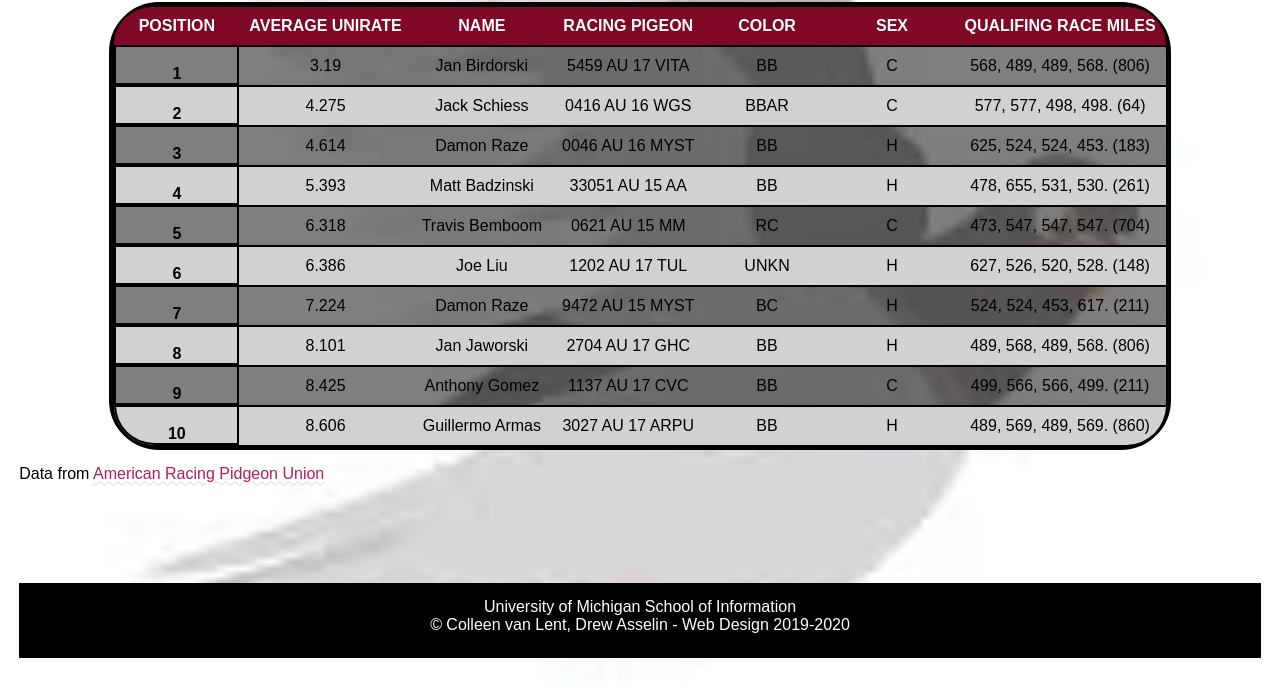
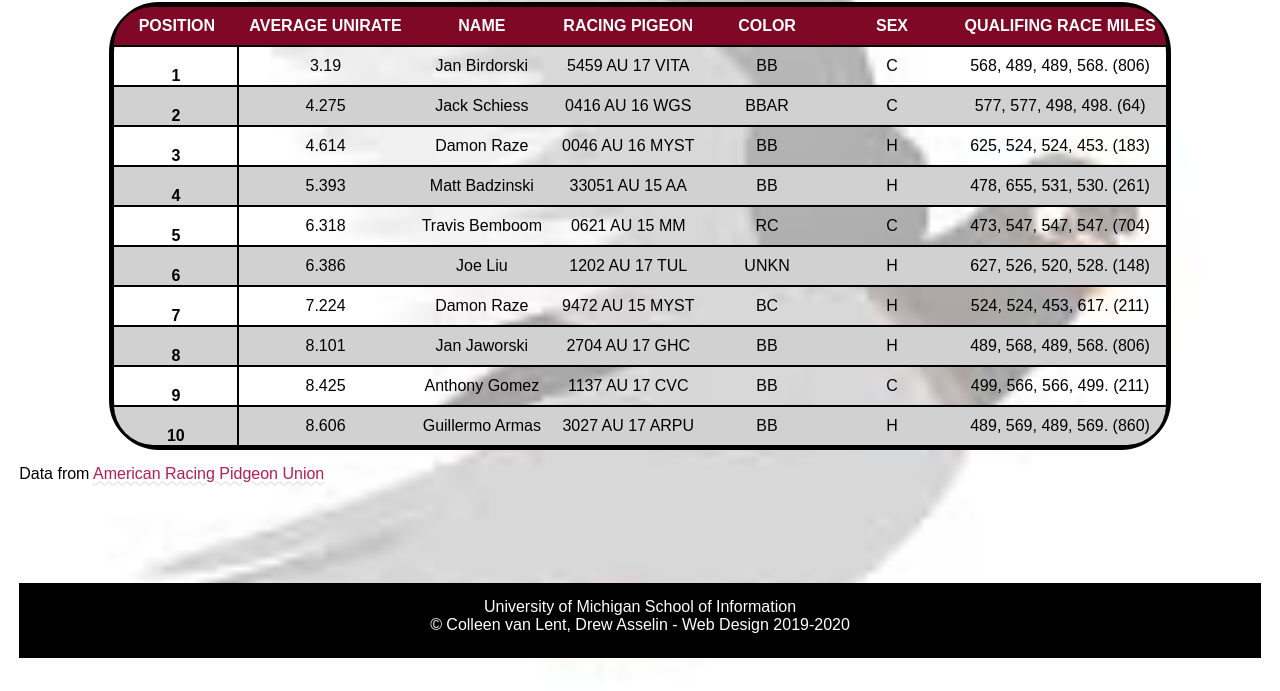
Before and after one commit to anthonni/homework4-2021, a plain HTML site: page index.html in a window 1280 px wide. Shown: the part 109-800 px from the top of the page. Drawn offline with Linux system fonts and the light colour scheme; a web font is replaced by a local one.

Commit message:
Add files via upload

```diff
--- a/css/style.css
+++ b/css/style.css
@@ -86,7 +86,8 @@ border-top: 2px solid #000000;
 }
 
 .rowhead{
-  border: 2px solid #000000;
+  border-top: 2px solid #000000;
+  border-right: 2px solid #000000;
 }
 
 
@@ -111,7 +112,7 @@ tbody tr:last-child th:first-child{
   border-radius: 0px 0px 50px 0px;
 }
 tr:nth-child(odd){
-  background: rgba(0,0,0,0.5);
+  background-color: transparent;
 }
 tr:nth-child(even){
   background-color: #D1D1D1;
```
